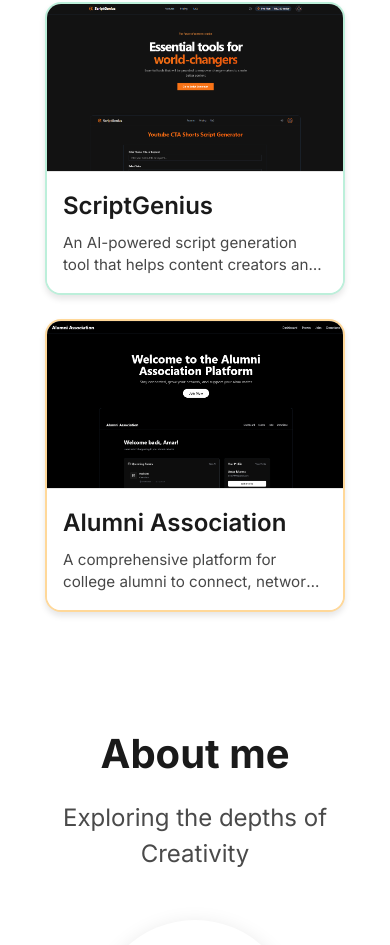
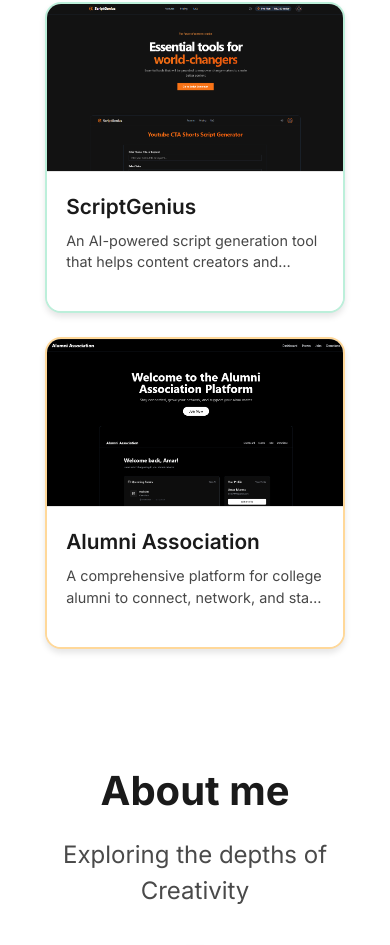
Before and after one commit to amarmurmu001/amar-portfolio, a React (Vite) app: page / in a window 390 px wide. Shown: the part 1084-2029 px from the top of the page. Built offline with nearby package versions, Linux system fonts and the light colour scheme.

Commit message:
style: refine Projects page layout and responsiveness
- Adjust project card padding and content spacing
- Improve project links layout with flex wrapping
- Enhance mobile view with column-based link layout
- Fine-tune typography and element sizing for better readability

```diff
--- a/src/routes/Projects.css
+++ b/src/routes/Projects.css
@@ -89,7 +89,7 @@
 }
 
 .project-content {
-  padding: 1rem;
+  padding: 1.5rem;
   background: var(--card-background);
   border-top: 1px solid rgba(var(--border-rgb), 0.1);
 }
@@ -107,25 +107,26 @@
   color: var(--text-color);
   opacity: 0.8;
   margin: 0;
+  margin-bottom: 1.5rem;
   display: -webkit-box;
   -webkit-line-clamp: 2;
   -webkit-box-orient: vertical;
   overflow: hidden;
   text-overflow: ellipsis;
-  height: calc(1.5em * 2);
 }
 
 .project-links {
   display: flex;
   gap: 1rem;
-  justify-content: center;
+  justify-content: flex-start;
+  flex-wrap: wrap;
 }
 
 .project-link {
   display: flex;
   align-items: center;
   gap: 0.5rem;
-  padding: 0.6rem 1.2rem;
+  padding: 0.8rem 1.2rem;
   background: linear-gradient(45deg, var(--primary-color), var(--secondary-color));
   color: white;
   text-decoration: none;
@@ -135,6 +136,9 @@
   box-shadow: 0 2px 4px rgba(0, 0, 0, 0.1);
   font-size: 0.9rem;
   border: none;
+  white-space: nowrap;
+  min-width: 140px;
+  justify-content: center;
 }
 
 .project-link:hover {
@@ -158,6 +162,10 @@
     gap: 1.5rem;
     padding: 0;
   }
+
+  .project-links {
+    justify-content: center;
+  }
 }
 
 @media (max-width: 480px) {
@@ -175,12 +183,29 @@
     gap: 1.5rem;
   }
 
+  .project-content {
+    padding: 1.2rem;
+  }
+
   .project-content h2 {
-    font-size: 1.5rem;
+    font-size: 1.3rem;
+  }
+
+  .project-content p {
+    font-size: 0.9rem;
+    margin-bottom: 1.2rem;
+  }
+
+  .project-links {
+    flex-direction: column;
+    gap: 0.8rem;
+    width: 100%;
   }
 
   .project-link {
-    padding: 0.6rem 1.2rem;
+    width: 100%;
+    padding: 0.7rem 1rem;
     font-size: 0.9rem;
+    min-width: unset;
   }
 }
```
